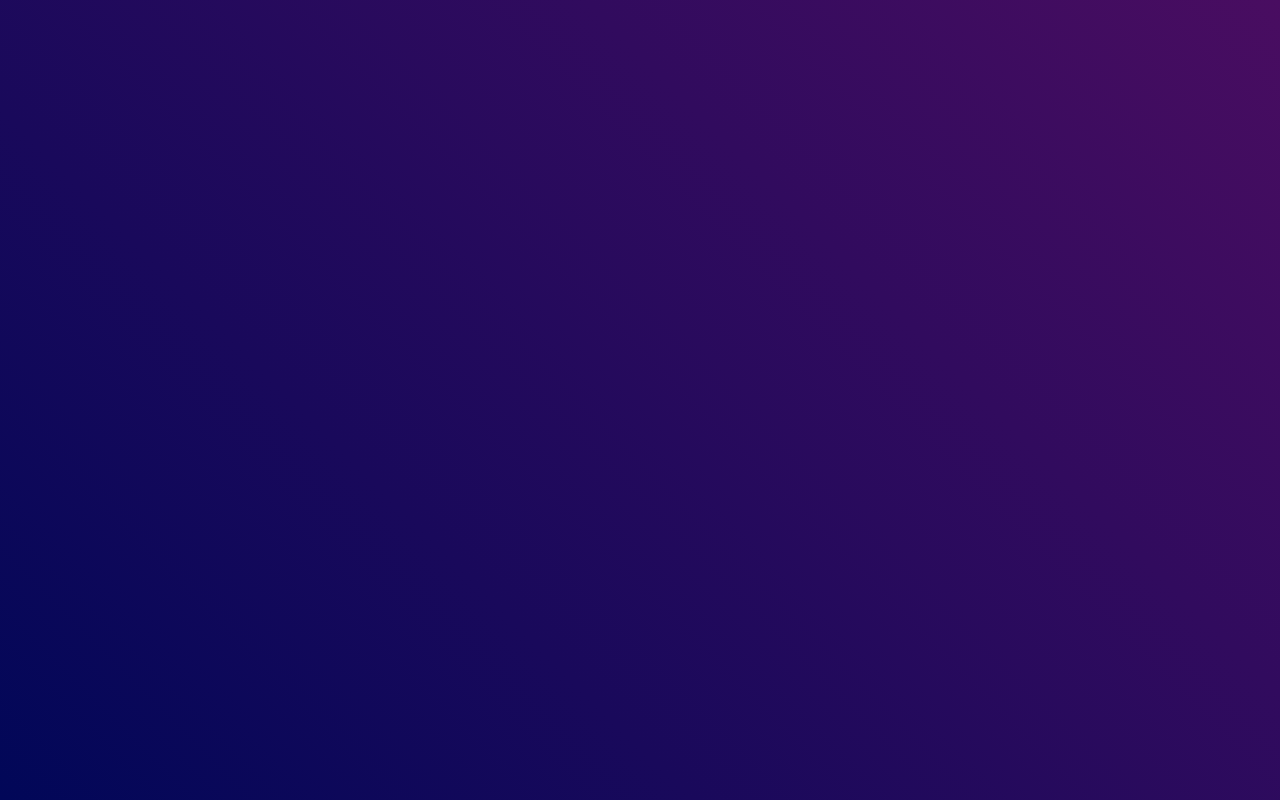
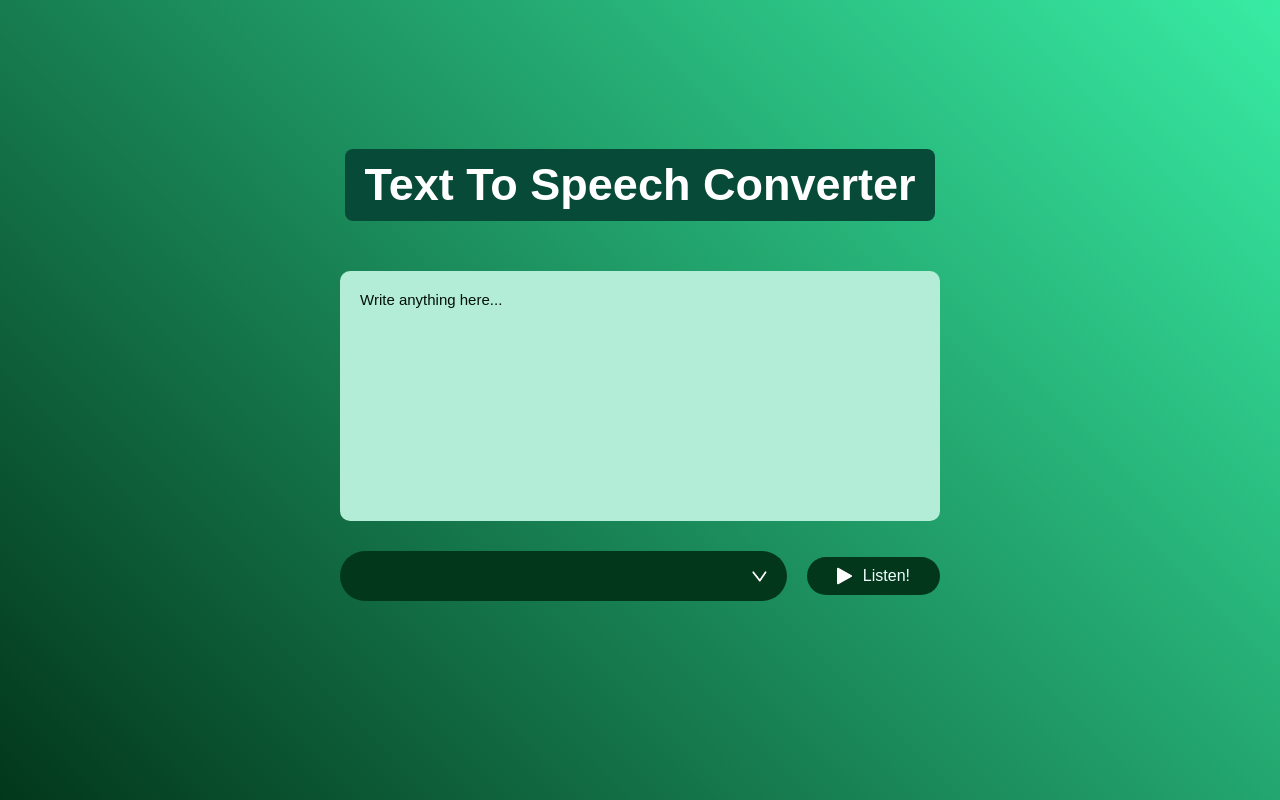
Before and after one commit to AmendRose3/Text_to_speech_converter, a plain HTML site: page index.html in a window 1280 px wide. Drawn offline with Linux system fonts and the light colour scheme.

Commit message:
added javascript

```diff
--- a/index.html
+++ b/index.html
@@ -10,7 +10,17 @@
 </head>
 <body>
 <div class="hero">
+    <h1><b>Text To Speech <span>Converter</span></b></h1>
+    <textarea placeholder="Write anything here..."></textarea>
+    <div class="row">
+        <select>
+
+        </select>
+        <button><img src="images/play.png" alt="Play"/>  Listen!</button>
+    </div>
+
 
 </div>
+<script src="script.js"></script>
 </body>
 </html>
--- /dev/null
+++ b/script.js
@@ -0,0 +1,26 @@
+let speech = new SpeechSynthesisUtterance();
+
+let voice=[];//blank arrray
+let voiceSelect=document.querySelector("select");
+
+window.speechSynthesis.onvoiceschanged = () => {
+    // Get all available voices on the device
+    voices = window.speechSynthesis.getVoices();
+
+    // Set the voice of the SpeechSynthesisUtterance to the first voice in the list
+    speech.voice = voices[0];
+
+    // Populate a dropdown (select) element with the available voices
+    voices.forEach((voice, i) => (voiceSelect.options[i]) = new Option(voice.name, i));
+};
+
+voiceSelect.addEventListener("change",() => {
+    speech.voice=voices[voiceSelect.value]
+});
+
+
+
+document.querySelector("button").addEventListener("click", () => {
+    speech.text = document.querySelector("textarea").value;
+    window.speechSynthesis.speak(speech);
+});
--- a/style.css
+++ b/style.css
@@ -1,7 +1,7 @@
 *{
     margin: 0;
     padding:0;
-    font-family: 'poppins',sans-serif;
+    font-family: 'Poppins', sans-serif;
     box-sizing:border-box;
 
 }
@@ -9,9 +9,96 @@
 .hero{
     width: 100%;
     min-height: 100vh;
-    background: linear-gradient(45deg,#010758,#490d61);
+    background: linear-gradient(45deg,#02371b,#38eca4);
     display: flex;
     align-items: center;
+    justify-content: center;
+    flex-direction: column;
+    color: #02371b;
+}
+
+.hero h1{
+    font-size: 45px;
+    font-weight: 500;
+    margin-top: -50px;
+    display: inline-block;
+    color: #fff;
+    padding: 10px 20px;
+    border-radius: 8px;
+    background-color: #074a38;
+    margin-bottom: 50px;
+}
+
+/* h1 b {
+    display: inline-block;
+    background-color: #074a38;
+    color: #fff;
+    padding: 10px 20px;
+    border-radius: 8px;
+    margin-bottom: 10px;
+} */
 
 
+textarea {
+    width: 600px;  /* Set the width of the textarea to 600 pixels */
+    height: 250px;  /* Set the height of the textarea to 250 pixels */
+    background: #b4edd7;  /* Set the background color to a light greenish color */
+    color: rgb(3, 32, 6);  /* Set the text color to azure */
+    font-size: 15px;  /* Set the font size to 15 pixels */
+    border: 0;  /* Remove the default border */
+    padding: 20px;  /* Set padding inside the textarea (20px on all sides) */
+    border-radius: 10px;  /* Apply rounded corners with a border-radius of 10px */
+    resize: none;  /* Disable the ability to resize the textarea */
+    outline: none;  /* Remove the default outline style */
+    margin-bottom: 30px;  /* Add margin at the bottom of the textarea */
 }
+
+textarea::placeholder {
+    font-size: 15px;  /* Set the font size of the placeholder text to 15 pixels */
+    color: rgb(1, 16, 10);  /* Set the color of the placeholder text using an RGB value */
+}
+
+
+.row{
+    width: 600px;
+    display: flex;
+    align-items: center;
+    gap: 20px;
+}
+
+button {
+    background: #02371b;  /* Set the background color to a dark greenish color */
+    color: azure;  /* Set the text color to azure */
+    font-weight: 400;  /* Set the font weight to 400 (normal) */
+    font-size: 16px;  /* Set the font size to 16 pixels */
+    padding: 10px 30px;  /* Set padding inside the button (10px on top/bottom, 30px on left/right) */
+    border-radius: 35px;  /* Apply rounded corners with a border-radius of 35px */
+    border: 0;  /* Remove the default border */
+    outline: 0;  /* Remove the default outline style */
+    cursor: pointer;  /* Set the cursor to a pointer, indicating it's clickable */
+    display: flex;  /* Use flexible box layout */
+    align-items: center;  /* Align the content of the button vertically at the center */
+}
+
+
+button img{
+    width: 16px;
+    margin-right:10px ;
+
+}
+select {
+    flex: 1;  /* Use flexible box layout with a flex value of 1 */
+    color: azure;  /* Set the text color to azure */
+    background: #02371b;  /* Set the background color to a dark greenish color */
+    height: 50px;  /* Set the height of the select element */
+    padding: 0 20px;  /* Set padding inside the select element (0 on top/bottom, 20px on left/right) */
+    outline: 0;  /* Remove the default outline style */
+    border: 0;  /* Remove the default border */
+    border-radius: 35px;  /* Apply rounded corners with a border-radius of 35px */
+    appearance: none;  /* Remove default styles in some browsers to allow custom styling */
+    background-image: url(images/dropdown.png);  /* Set a custom background image for the dropdown arrow */
+    background-repeat: no-repeat;  /* Ensure the background image is not repeated */
+    background-size: 15px;  /* Set the size of the background image */
+    background-position-x: calc(100% - 20px);  /* Position the background image horizontally */
+    background-position-y: calc(20px);  /* Position the background image vertically */
+}
```
